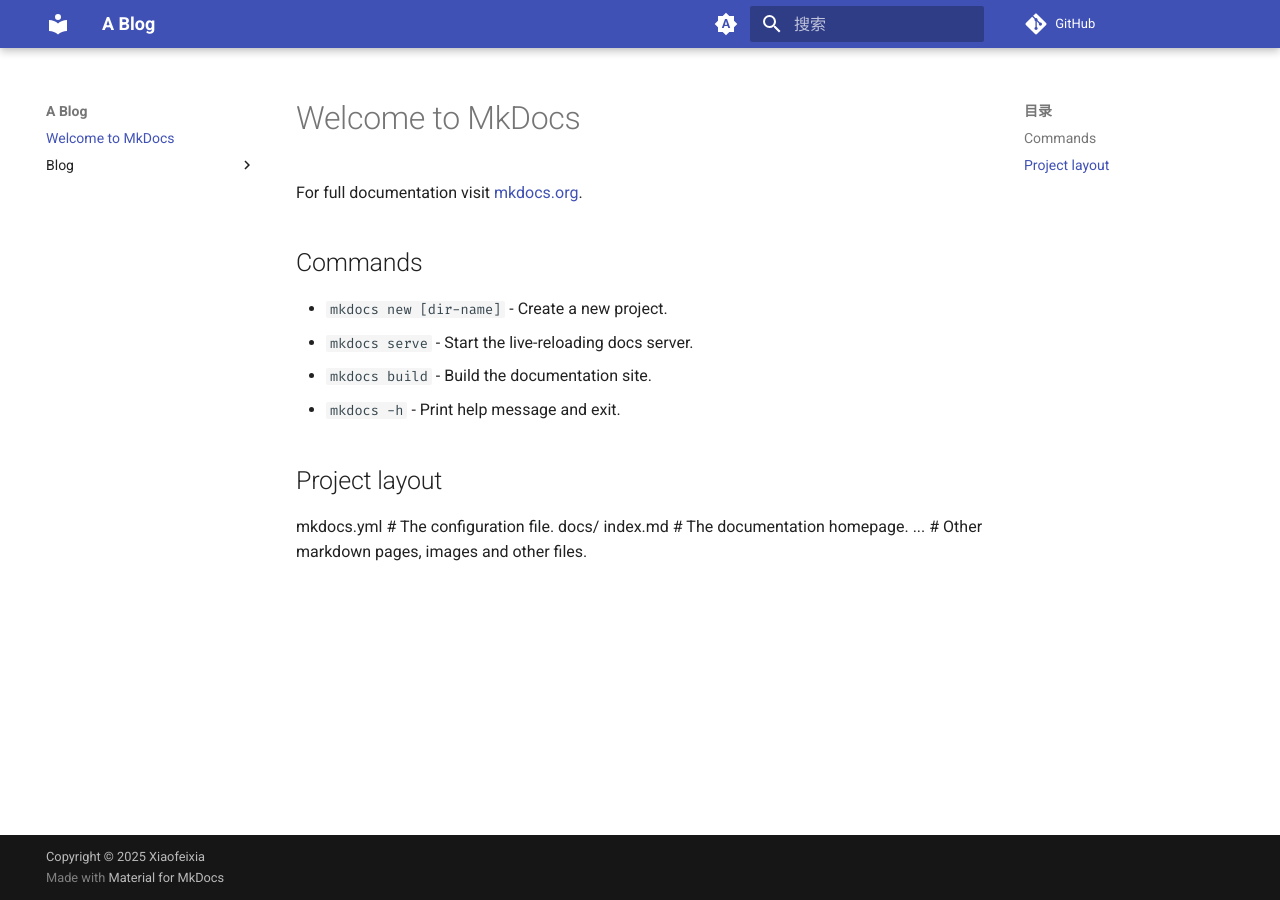
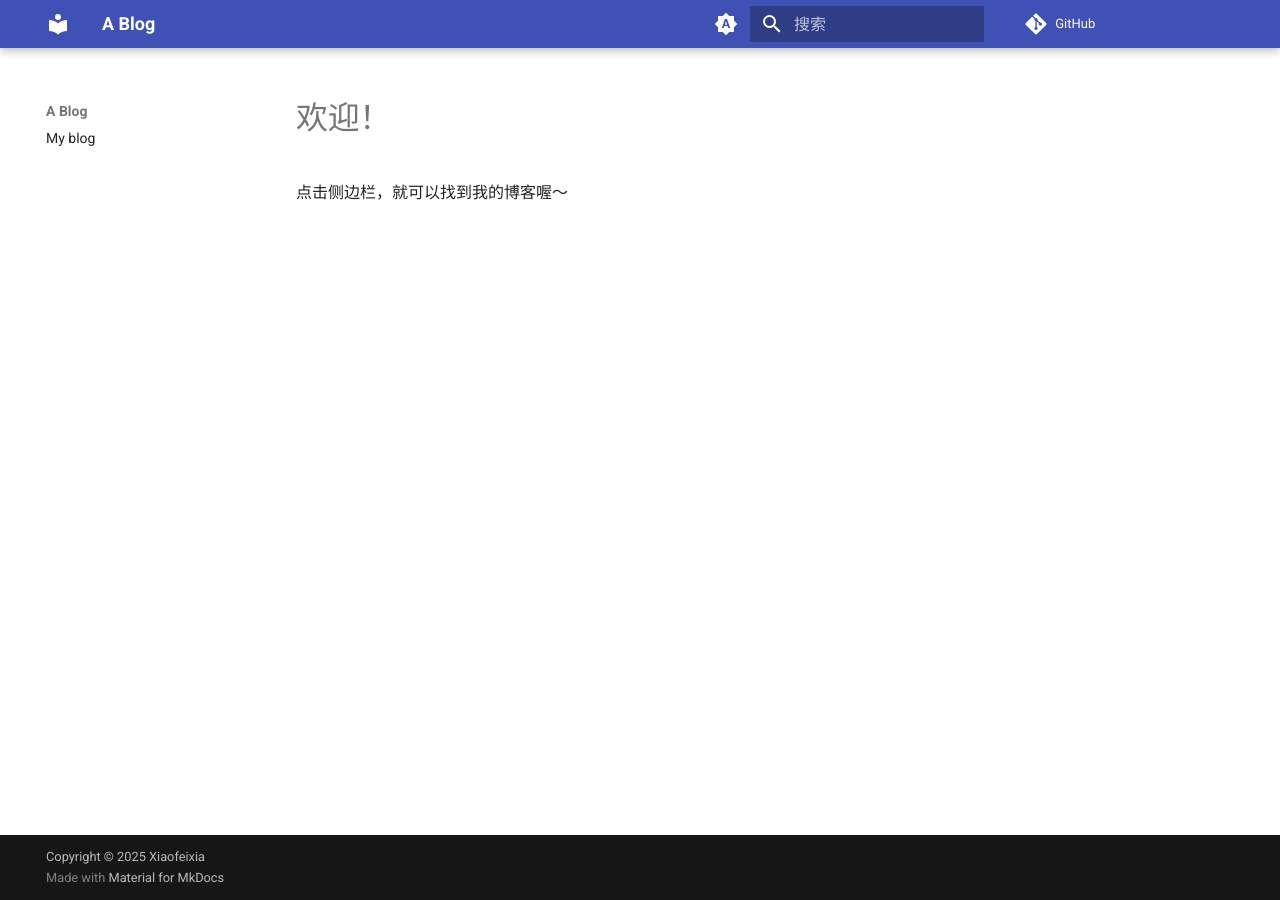
Before and after one commit to Xiaofeixia2008/blog, an MkDocs documentation site: the page built from docs/index.md, in a window 1280 px wide. Built offline with MkDocs 1.6.1 and Material for MkDocs 9.7.7, drawn with Linux system fonts in a browser that asks for light colours; a script that is not in the unit is left out; plug-ins that fetch from the network failed and are left out; comment, search, counter and statistics services are not loaded.

Commit message:
尝试修复无法部署

```diff
--- a/docs/index.md
+++ b/docs/index.md
@@ -1,17 +1,3 @@
-# Welcome to MkDocs
+# 欢迎！
 
-For full documentation visit [mkdocs.org](https://www.mkdocs.org).
-
-## Commands
-
-* `mkdocs new [dir-name]` - Create a new project.
-* `mkdocs serve` - Start the live-reloading docs server.
-* `mkdocs build` - Build the documentation site.
-* `mkdocs -h` - Print help message and exit.
-
-## Project layout
-
-    mkdocs.yml    # The configuration file.
-    docs/
-        index.md  # The documentation homepage.
-        ...       # Other markdown pages, images and other files.
+点击侧边栏，就可以找到我的博客喔～
--- a/mkdocs.yml
+++ b/mkdocs.yml
@@ -123,3 +123,5 @@ extra_javascript:
     defer: true
   - path: scripts/eruda.js
     async: true
+nav:
+  - 博客: blog/index.md
```
Also changed, not shown: docs/blog/index.md (+2 -0 lines).
